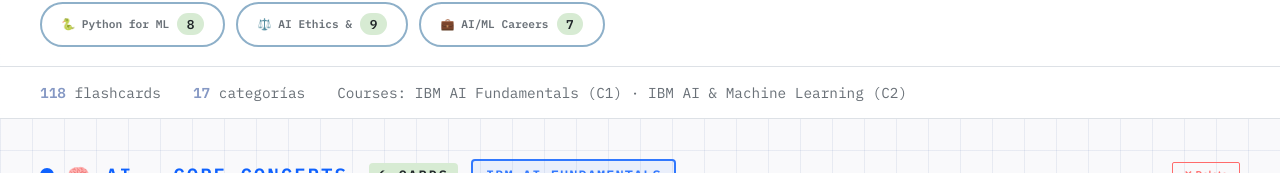
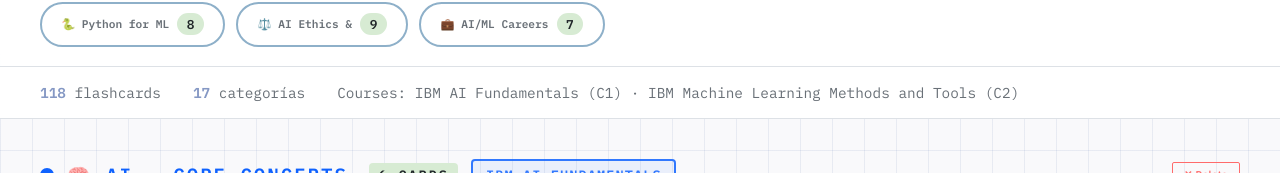
Before and after one commit to danna770/AI_Concepts, a plain HTML site: page index.html in a window 1280 px wide. Shown: the part 362-535 px from the top of the page. Drawn offline with Linux system fonts and the light colour scheme.

Commit message:
Update index.html

```diff
--- a/index.html
+++ b/index.html
@@ -1715,7 +1715,7 @@
             const s = document.getElementById('statsBar');
             const total = cards.length;
             const cats = categories.length;
-            s.innerHTML = `<span><strong>${total}</strong> flashcards</span><span><strong>${cats}</strong> categorías</span><span>Courses: IBM AI Fundamentals (C1) · IBM AI &amp; Machine Learning (C2)</span>`;
+            s.innerHTML = `<span><strong>${total}</strong> flashcards</span><span><strong>${cats}</strong> categorías</span><span>Courses: IBM AI Fundamentals (C1) · IBM Machine Learning Methods and Tools (C2)</span>`;
         }
 
         function renderMain() {
```
